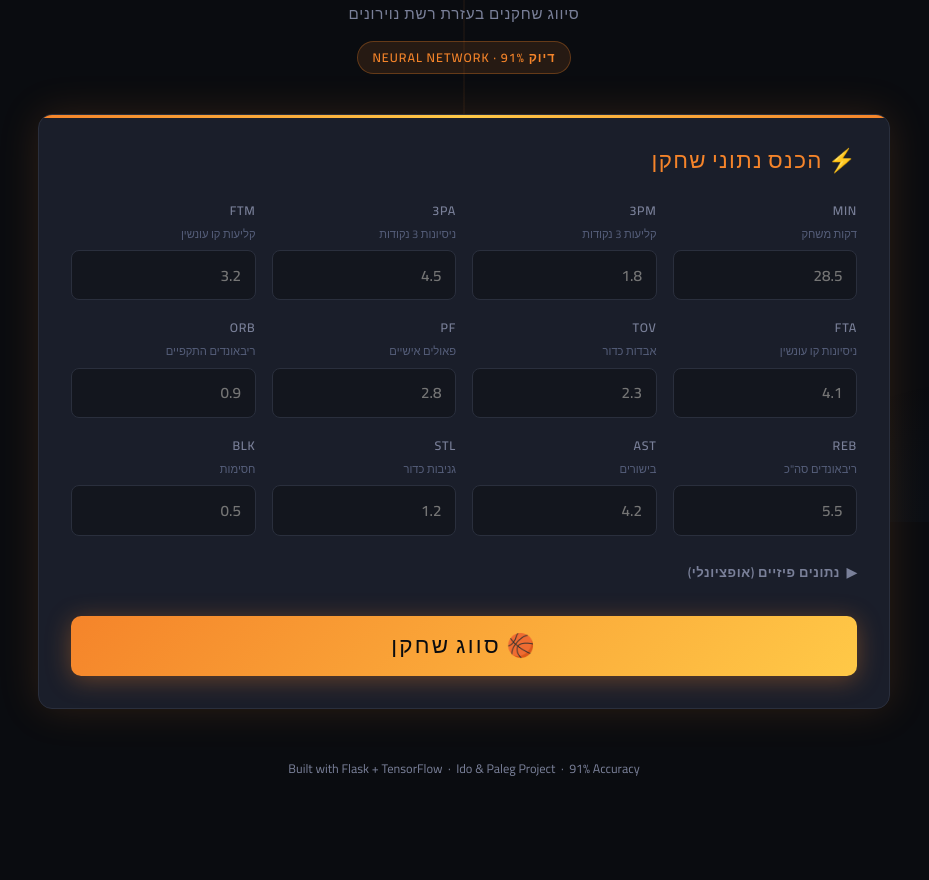
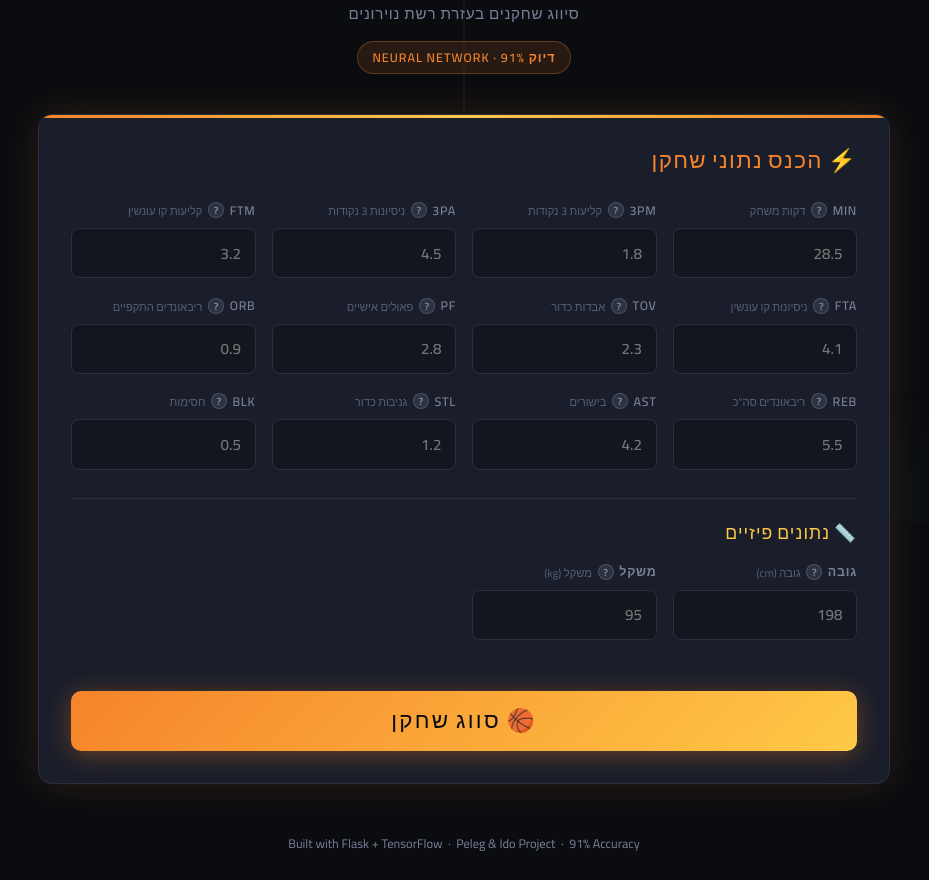
Before and after one commit to peleg6118/basketball-classifier, a Flask app: page / in a window 1280 px wide. Shown: the part 278-1158 px from the top of the page, without its empty margins (176-1105 px from the left). Before the commit the page ends 1054 px from the top, so only its background shows below. Run offline with Flask 3, Linux system fonts and the light colour scheme.

Commit message:
update index

```diff
--- a/templates/index.html
+++ b/templates/index.html
@@ -7,7 +7,6 @@
   <link rel="preconnect" href="https://fonts.googleapis.com" />
   <link href="https://fonts.googleapis.com/css2?family=Bebas+Neue&family=Cairo:wght@300;400;600;700;900&display=swap" rel="stylesheet" />
   <style>
-    /* ── Reset & Variables ───────────────────────────────────────────── */
     *, *::before, *::after { box-sizing: border-box; margin: 0; padding: 0; }
 
     :root {
@@ -36,7 +35,6 @@
       overflow-x: hidden;
     }
 
-    /* ── Background texture ──────────────────────────────────────────── */
     body::before {
       content: '';
       position: fixed;
@@ -48,7 +46,6 @@
       z-index: 0;
     }
 
-    /* ── Court lines decoration ──────────────────────────────────────── */
     body::after {
       content: '';
       position: fixed;
@@ -59,7 +56,6 @@
       z-index: 0;
     }
 
-    /* ── Layout ──────────────────────────────────────────────────────── */
     .container {
       position: relative; z-index: 1;
       max-width: 900px;
@@ -67,7 +63,6 @@
       padding: 2rem 1.5rem 4rem;
     }
 
-    /* ── Header ──────────────────────────────────────────────────────── */
     header {
       text-align: center;
       padding: 3rem 0 2.5rem;
@@ -119,7 +114,6 @@
       text-transform: uppercase;
     }
 
-    /* ── Card ────────────────────────────────────────────────────────── */
     .card {
       background: var(--card);
       border: 1px solid var(--border);
@@ -149,7 +143,24 @@
       gap: 0.5rem;
     }
 
-    /* ── Form Grid ───────────────────────────────────────────────────── */
+    /* ── Section divider ── */
+    .section-divider {
+      margin: 1.8rem 0 1.2rem;
+      padding-top: 1.5rem;
+      border-top: 1px solid var(--border);
+    }
+
+    .section-subtitle {
+      font-family: 'Bebas Neue', sans-serif;
+      font-size: 1.1rem;
+      letter-spacing: 0.06em;
+      color: var(--gold);
+      margin-bottom: 1rem;
+      display: flex;
+      align-items: center;
+      gap: 0.4rem;
+    }
+
     .form-grid {
       display: grid;
       grid-template-columns: repeat(auto-fill, minmax(180px, 1fr));
@@ -162,12 +173,16 @@
       gap: 0.4rem;
     }
 
+    /* ── Label with tooltip ── */
     label {
       font-size: 0.78rem;
       font-weight: 600;
       color: var(--muted);
       letter-spacing: 0.06em;
       text-transform: uppercase;
+      display: flex;
+      align-items: center;
+      gap: 0.35rem;
     }
 
     label span.full-name {
@@ -178,6 +193,76 @@
       text-transform: none;
       letter-spacing: 0;
       margin-top: 1px;
+    }
+
+    /* ── Tooltip wrapper ── */
+    .tooltip-wrap {
+      position: relative;
+      display: inline-flex;
+      align-items: center;
+    }
+
+    .tooltip-btn {
+      width: 16px;
+      height: 16px;
+      border-radius: 50%;
+      background: rgba(122,128,153,0.2);
+      border: 1px solid rgba(122,128,153,0.4);
+      color: var(--muted);
+      font-size: 0.65rem;
+      font-weight: 700;
+      cursor: pointer;
+      display: inline-flex;
+      align-items: center;
+      justify-content: center;
+      flex-shrink: 0;
+      transition: background 0.2s, border-color 0.2s, color 0.2s;
+      line-height: 1;
+      font-family: 'Cairo', sans-serif;
+      text-transform: none;
+      letter-spacing: 0;
+    }
+
+    .tooltip-btn:hover {
+      background: rgba(245,132,42,0.2);
+      border-color: var(--orange);
+      color: var(--orange);
+    }
+
+    .tooltip-box {
+      display: none;
+      position: absolute;
+      bottom: calc(100% + 8px);
+      right: 50%;
+      transform: translateX(50%);
+      background: #1e2330;
+      border: 1px solid rgba(245,132,42,0.35);
+      border-radius: 8px;
+      padding: 0.55rem 0.8rem;
+      font-size: 0.76rem;
+      font-weight: 400;
+      color: var(--text);
+      white-space: nowrap;
+      z-index: 100;
+      box-shadow: 0 4px 20px rgba(0,0,0,0.5);
+      letter-spacing: 0;
+      text-transform: none;
+      pointer-events: none;
+    }
+
+    .tooltip-box::after {
+      content: '';
+      position: absolute;
+      top: 100%;
+      right: 50%;
+      transform: translateX(50%);
+      border: 5px solid transparent;
+      border-top-color: rgba(245,132,42,0.35);
+    }
+
+    .tooltip-wrap:hover .tooltip-box,
+    .tooltip-btn:focus + .tooltip-box {
+      display: block;
     }
 
     input[type="number"], input[type="text"] {
@@ -203,35 +288,6 @@
       box-shadow: 0 0 0 3px rgba(245,132,42,0.15);
     }
 
-    /* ── Optional fields section ─────────────────────────────────────── */
-    .optional-toggle {
-      margin-top: 1.5rem;
-      cursor: pointer;
-      color: var(--muted);
-      font-size: 0.82rem;
-      font-weight: 600;
-      letter-spacing: 0.04em;
-      display: flex;
-      align-items: center;
-      gap: 0.4rem;
-      user-select: none;
-      width: fit-content;
-      transition: color 0.2s;
-    }
-    .optional-toggle:hover { color: var(--orange); }
-    .optional-toggle .arrow {
-      transition: transform 0.3s;
-      display: inline-block;
-    }
-    .optional-toggle.open .arrow { transform: rotate(90deg); }
-
-    .optional-fields {
-      display: none;
-      margin-top: 1rem;
-    }
-    .optional-fields.open { display: block; }
-
-    /* ── Submit button ───────────────────────────────────────────────── */
     .btn-predict {
       margin-top: 2rem;
       width: 100%;
@@ -257,7 +313,6 @@
     .btn-predict:active { transform: translateY(0); }
     .btn-predict:disabled { opacity: 0.5; cursor: not-allowed; transform: none; }
 
-    /* ── Result ──────────────────────────────────────────────────────── */
     #result-section {
       margin-top: 2rem;
       display: none;
@@ -317,7 +372,6 @@
       letter-spacing: 0.05em;
     }
 
-    /* ── Probability bars ─────────────────────────────────────────────── */
     .prob-bars {
       margin-top: 1.5rem;
       display: flex;
@@ -350,7 +404,6 @@
 
     .prob-pct { width: 42px; font-weight: 700; color: var(--text); font-size: 0.8rem; }
 
-    /* ── Error ───────────────────────────────────────────────────────── */
     .error-card {
       background: rgba(231,76,60,0.1);
       border: 1px solid rgba(231,76,60,0.3);
@@ -362,7 +415,6 @@
       display: none;
     }
 
-    /* ── Loader ──────────────────────────────────────────────────────── */
     .loader {
       display: none;
       text-align: center;
@@ -382,7 +434,6 @@
       to   { transform: translateY(0) scaleX(1.2) scaleY(0.85); }
     }
 
-    /* ── Footer ──────────────────────────────────────────────────────── */
     footer {
       text-align: center;
       margin-top: 3rem;
@@ -390,7 +441,6 @@
       font-size: 0.78rem;
     }
 
-    /* ── Responsive ──────────────────────────────────────────────────── */
     @media (max-width: 500px) {
       .form-grid { grid-template-columns: 1fr 1fr; }
     }
@@ -400,7 +450,6 @@
 <body>
 <div class="container">
 
-  <!-- ── Header ── -->
   <header>
     <span class="ball-icon">🏀</span>
     <h1>Basketball Scout AI</h1>
@@ -408,106 +457,196 @@
     <span class="badge">דיוק 91% · Neural Network</span>
   </header>
 
-  <!-- ── Form card ── -->
   <div class="card">
     <div class="section-title">⚡ הכנס נתוני שחקן</div>
 
     <div class="form-grid" id="main-fields">
 
       <div class="field">
-        <label>MIN <span class="full-name">דקות משחק</span></label>
-        <input type="number" id="MIN" min="0" step="0.1" placeholder="28.5" />
+        <label>
+          MIN
+          <div class="tooltip-wrap">
+            <button class="tooltip-btn" tabindex="0">?</button>
+            <div class="tooltip-box">דקות משחק ממוצעות לגיים</div>
+          </div>
+          <span class="full-name">דקות משחק</span>
+        </label>
+        <input type="number" id="MIN" min="0" max="48" step="0.1" placeholder="28.5" />
       </div>
 
       <div class="field">
-        <label>3PM <span class="full-name">קליעות 3 נקודות</span></label>
+        <label>
+          3PM
+          <div class="tooltip-wrap">
+            <button class="tooltip-btn" tabindex="0">?</button>
+            <div class="tooltip-box">קליעות מעבר לקו 3 נקודות לגיים</div>
+          </div>
+          <span class="full-name">קליעות 3 נקודות</span>
+        </label>
         <input type="number" id="3PM" min="0" step="0.1" placeholder="1.8" />
       </div>
 
       <div class="field">
-        <label>3PA <span class="full-name">ניסיונות 3 נקודות</span></label>
+        <label>
+          3PA
+          <div class="tooltip-wrap">
+            <button class="tooltip-btn" tabindex="0">?</button>
+            <div class="tooltip-box">ניסיונות זריקה מעבר לקו 3 נקודות לגיים</div>
+          </div>
+          <span class="full-name">ניסיונות 3 נקודות</span>
+        </label>
         <input type="number" id="3PA" min="0" step="0.1" placeholder="4.5" />
       </div>
 
       <div class="field">
-        <label>FTM <span class="full-name">קליעות קו עונשין</span></label>
+        <label>
+          FTM
+          <div class="tooltip-wrap">
+            <button class="tooltip-btn" tabindex="0">?</button>
+            <div class="tooltip-box">קליעות מקו העונשין לגיים</div>
+          </div>
+          <span class="full-name">קליעות קו עונשין</span>
+        </label>
         <input type="number" id="FTM" min="0" step="0.1" placeholder="3.2" />
       </div>
 
       <div class="field">
-        <label>FTA <span class="full-name">ניסיונות קו עונשין</span></label>
+        <label>
+          FTA
+          <div class="tooltip-wrap">
+            <button class="tooltip-btn" tabindex="0">?</button>
+            <div class="tooltip-box">ניסיונות זריקה מקו העונשין לגיים</div>
+          </div>
+          <span class="full-name">ניסיונות קו עונשין</span>
+        </label>
         <input type="number" id="FTA" min="0" step="0.1" placeholder="4.1" />
       </div>
 
       <div class="field">
-        <label>TOV <span class="full-name">אבדות כדור</span></label>
+        <label>
+          TOV
+          <div class="tooltip-wrap">
+            <button class="tooltip-btn" tabindex="0">?</button>
+            <div class="tooltip-box">אבדות כדור לגיים (Turnovers)</div>
+          </div>
+          <span class="full-name">אבדות כדור</span>
+        </label>
         <input type="number" id="TOV" min="0" step="0.1" placeholder="2.3" />
       </div>
 
       <div class="field">
-        <label>PF <span class="full-name">פאולים אישיים</span></label>
-        <input type="number" id="PF" min="0" step="0.1" placeholder="2.8" />
+        <label>
+          PF
+          <div class="tooltip-wrap">
+            <button class="tooltip-btn" tabindex="0">?</button>
+            <div class="tooltip-box">פאולים אישיים שנגרמו לגיים</div>
+          </div>
+          <span class="full-name">פאולים אישיים</span>
+        </label>
+        <input type="number" id="PF" min="0" max="6" step="0.1" placeholder="2.8" />
       </div>
 
       <div class="field">
-        <label>ORB <span class="full-name">ריבאונדים התקפיים</span></label>
+        <label>
+          ORB
+          <div class="tooltip-wrap">
+            <button class="tooltip-btn" tabindex="0">?</button>
+            <div class="tooltip-box">ריבאונדים התקפיים — תפיסת הכדור לאחר זריקה כושלת של הקבוצה שלך</div>
+          </div>
+          <span class="full-name">ריבאונדים התקפיים</span>
+        </label>
         <input type="number" id="ORB" min="0" step="0.1" placeholder="0.9" />
       </div>
 
       <div class="field">
-        <label>REB <span class="full-name">ריבאונדים סה"כ</span></label>
+        <label>
+          REB
+          <div class="tooltip-wrap">
+            <button class="tooltip-btn" tabindex="0">?</button>
+            <div class="tooltip-box">סך כל הריבאונדים לגיים (התקפיים + הגנתיים)</div>
+          </div>
+          <span class="full-name">ריבאונדים סה"כ</span>
+        </label>
         <input type="number" id="REB" min="0" step="0.1" placeholder="5.5" />
       </div>
 
       <div class="field">
-        <label>AST <span class="full-name">בישורים</span></label>
+        <label>
+          AST
+          <div class="tooltip-wrap">
+            <button class="tooltip-btn" tabindex="0">?</button>
+            <div class="tooltip-box">בישורים — מסירות שהובילו ישירות לסל לגיים</div>
+          </div>
+          <span class="full-name">בישורים</span>
+        </label>
         <input type="number" id="AST" min="0" step="0.1" placeholder="4.2" />
       </div>
 
       <div class="field">
-        <label>STL <span class="full-name">גניבות כדור</span></label>
+        <label>
+          STL
+          <div class="tooltip-wrap">
+            <button class="tooltip-btn" tabindex="0">?</button>
+            <div class="tooltip-box">גניבות כדור מהיריב לגיים (Steals)</div>
+          </div>
+          <span class="full-name">גניבות כדור</span>
+        </label>
         <input type="number" id="STL" min="0" step="0.1" placeholder="1.2" />
       </div>
 
       <div class="field">
-        <label>BLK <span class="full-name">חסימות</span></label>
+        <label>
+          BLK
+          <div class="tooltip-wrap">
+            <button class="tooltip-btn" tabindex="0">?</button>
+            <div class="tooltip-box">חסימות זריקות היריב לגיים (Blocks)</div>
+          </div>
+          <span class="full-name">חסימות</span>
+        </label>
         <input type="number" id="BLK" min="0" step="0.1" placeholder="0.5" />
       </div>
 
     </div>
 
-    <!-- Optional fields -->
-    <div class="optional-toggle" id="opt-toggle">
-      <span class="arrow">▶</span> נתונים פיזיים (אופציונלי)
-    </div>
-
-    <div class="optional-fields" id="opt-fields">
+    <!-- Physical data — now REQUIRED -->
+    <div class="section-divider">
+      <div class="section-subtitle">📏 נתונים פיזיים</div>
       <div class="form-grid">
         <div class="field">
-          <label>גובה (cm)</label>
-          <input type="number" id="height_cm" min="150" max="230" step="0.5" placeholder="198" />
+          <label>
+            גובה
+            <div class="tooltip-wrap">
+              <button class="tooltip-btn" tabindex="0">?</button>
+              <div class="tooltip-box">גובה השחקן בסנטימטרים</div>
+            </div>
+            <span class="full-name">גובה (cm)</span>
+          </label>
+          <input type="number" id="height_cm" min="150" max="250" step="0.5" placeholder="198" />
         </div>
         <div class="field">
-          <label>משקל (kg)</label>
-          <input type="number" id="weight_kg" min="60" max="160" step="0.5" placeholder="95" />
+          <label>
+            משקל
+            <div class="tooltip-wrap">
+              <button class="tooltip-btn" tabindex="0">?</button>
+              <div class="tooltip-box">משקל השחקן בקילוגרמים</div>
+            </div>
+            <span class="full-name">משקל (kg)</span>
+          </label>
+          <input type="number" id="weight_kg" min="60" max="180" step="0.5" placeholder="95" />
         </div>
       </div>
     </div>
 
-    <!-- Buttons -->
     <button class="btn-predict" id="predict-btn">🏀 סווג שחקן</button>
 
-    <!-- Error -->
     <div class="error-card" id="error-card"></div>
 
-    <!-- Loader -->
     <div class="loader" id="loader">
       <div class="loader-ball"></div>
       <p style="margin-top:1rem; color:var(--muted); font-size:0.85rem;">מנתח נתונים…</p>
     </div>
   </div>
 
-  <!-- ── Result ── -->
   <div id="result-section">
     <div class="result-card" id="result-card">
       <span class="result-emoji" id="res-emoji"></span>
@@ -522,27 +661,37 @@
   </div>
 
   <footer>
-    Built with Flask + TensorFlow &nbsp;·&nbsp; Ido &amp; Paleg Project &nbsp;·&nbsp; 91% Accuracy
+    Built with Flask + TensorFlow &nbsp;·&nbsp; Peleg &amp; Ido Project &nbsp;·&nbsp; 91% Accuracy
   </footer>
 
 </div>
 
 <script>
-  // ── Optional fields toggle ─────────────────────────────────────────────
-  const optToggle = document.getElementById('opt-toggle');
-  const optFields = document.getElementById('opt-fields');
-  optToggle.addEventListener('click', () => {
-    optToggle.classList.toggle('open');
-    optFields.classList.toggle('open');
-  });
-
-  // ── Predict ───────────────────────────────────────────────────────────
-  const btn         = document.getElementById('predict-btn');
-  const loader      = document.getElementById('loader');
-  const errorCard   = document.getElementById('error-card');
-  const resultSec   = document.getElementById('result-section');
+  const btn       = document.getElementById('predict-btn');
+  const loader    = document.getElementById('loader');
+  const errorCard = document.getElementById('error-card');
+  const resultSec = document.getElementById('result-section');
 
   const FIELD_IDS = ['MIN','3PM','3PA','FTM','FTA','TOV','PF','ORB','REB','AST','STL','BLK'];
+  const PHYSICAL_IDS = ['height_cm', 'weight_kg'];
+
+  // Basketball validation rules: { id, min, max, label, unit }
+  const LIMITS = {
+    'MIN':       { min: 0,   max: 48,  label: 'דקות משחק',           unit: 'דקות' },
+    '3PM':       { min: 0,   max: 30,  label: 'קליעות 3 נקודות',     unit: '' },
+    '3PA':       { min: 0,   max: 30,  label: 'ניסיונות 3 נקודות',   unit: '' },
+    'FTM':       { min: 0,   max: 50,  label: 'קליעות עונשין',        unit: '' },
+    'FTA':       { min: 0,   max: 50,  label: 'ניסיונות עונשין',      unit: '' },
+    'TOV':       { min: 0,   max: 20,  label: 'אבדות כדור',           unit: '' },
+    'PF':        { min: 0,   max: 6,   label: 'פאולים אישיים',        unit: 'פאולים (מקסימום 6 בכדורסל)' },
+    'ORB':       { min: 0,   max: 60,  label: 'ריבאונדים התקפיים',    unit: '' },
+    'REB':       { min: 0,   max: 60,  label: 'ריבאונדים סה"כ',       unit: '' },
+    'AST':       { min: 0,   max: 50,  label: 'בישורים',              unit: '' },
+    'STL':       { min: 0,   max: 30,  label: 'גניבות כדור',          unit: '' },
+    'BLK':       { min: 0,   max: 30,  label: 'חסימות',               unit: '' },
+    'height_cm': { min: 150, max: 250, label: 'גובה',                 unit: 'ס"מ' },
+    'weight_kg': { min: 60,  max: 400, label: 'משקל',                 unit: 'ק"ג' },
+  };
 
   function showError(msg) {
     errorCard.textContent = '⚠️ ' + msg;
@@ -550,29 +699,37 @@
   }
   function hideError() { errorCard.style.display = 'none'; }
 
+  function validateField(id) {
+    const val = document.getElementById(id).value.trim();
+    const L   = LIMITS[id];
+    if (val === '') return `נא למלא את השדה: ${L.label}`;
+    const num = parseFloat(val);
+    if (isNaN(num))       return `ערך לא חוקי בשדה: ${L.label}`;
+    if (num < L.min)      return `${L.label} לא יכול להיות שלילי`;
+    if (num > L.max) {
+      const extra = L.unit ? ` (${L.unit})` : ` (מקסימום: ${L.max})`;
+      return `${L.label} חייב להיות עד ${L.max}${extra}`;
+    }
+    return null;
+  }
+
   btn.addEventListener('click', async () => {
     hideError();
     resultSec.style.display = 'none';
 
-    // Validate
     const payload = {};
-    for (const id of FIELD_IDS) {
-      const val = document.getElementById(id).value.trim();
-      if (val === '') {
-        showError(`נא למלא את השדה: ${id}`);
+    const allIds  = [...FIELD_IDS, ...PHYSICAL_IDS];
+
+    for (const id of allIds) {
+      const err = validateField(id);
+      if (err) {
+        showError(err);
         document.getElementById(id).focus();
         return;
       }
-      payload[id] = parseFloat(val);
+      payload[id] = parseFloat(document.getElementById(id).value);
     }
 
-    // Optional physicals
-    const h = document.getElementById('height_cm').value.trim();
-    const w = document.getElementById('weight_kg').value.trim();
-    if (h) payload['height_cm'] = parseFloat(h);
-    if (w) payload['weight_kg'] = parseFloat(w);
-
-    // Send
     btn.disabled = true;
     loader.style.display = 'block';
 
@@ -610,7 +767,6 @@
     document.getElementById('res-label-en').textContent   = data.label_en;
     document.getElementById('res-confidence').textContent = data.confidence;
 
-    // Prob bars
     const barColors = { 'Good Player': '#f5a623', 'Average Player': '#4a90d9', 'Below Average': '#e74c3c' };
     const probBars  = document.getElementById('prob-bars');
     const labels    = { 'Good Player': 'שחקן טוב', 'Average Player': 'ממוצע', 'Below Average': 'לא טוב' };
@@ -631,7 +787,6 @@
     resultSec.style.display = 'block';
     resultSec.scrollIntoView({ behavior: 'smooth', block: 'nearest' });
 
-    // Animate bars
     requestAnimationFrame(() => {
       document.querySelectorAll('.prob-bar-fill').forEach(el => {
         el.style.width = el.dataset.target + '%';
```
